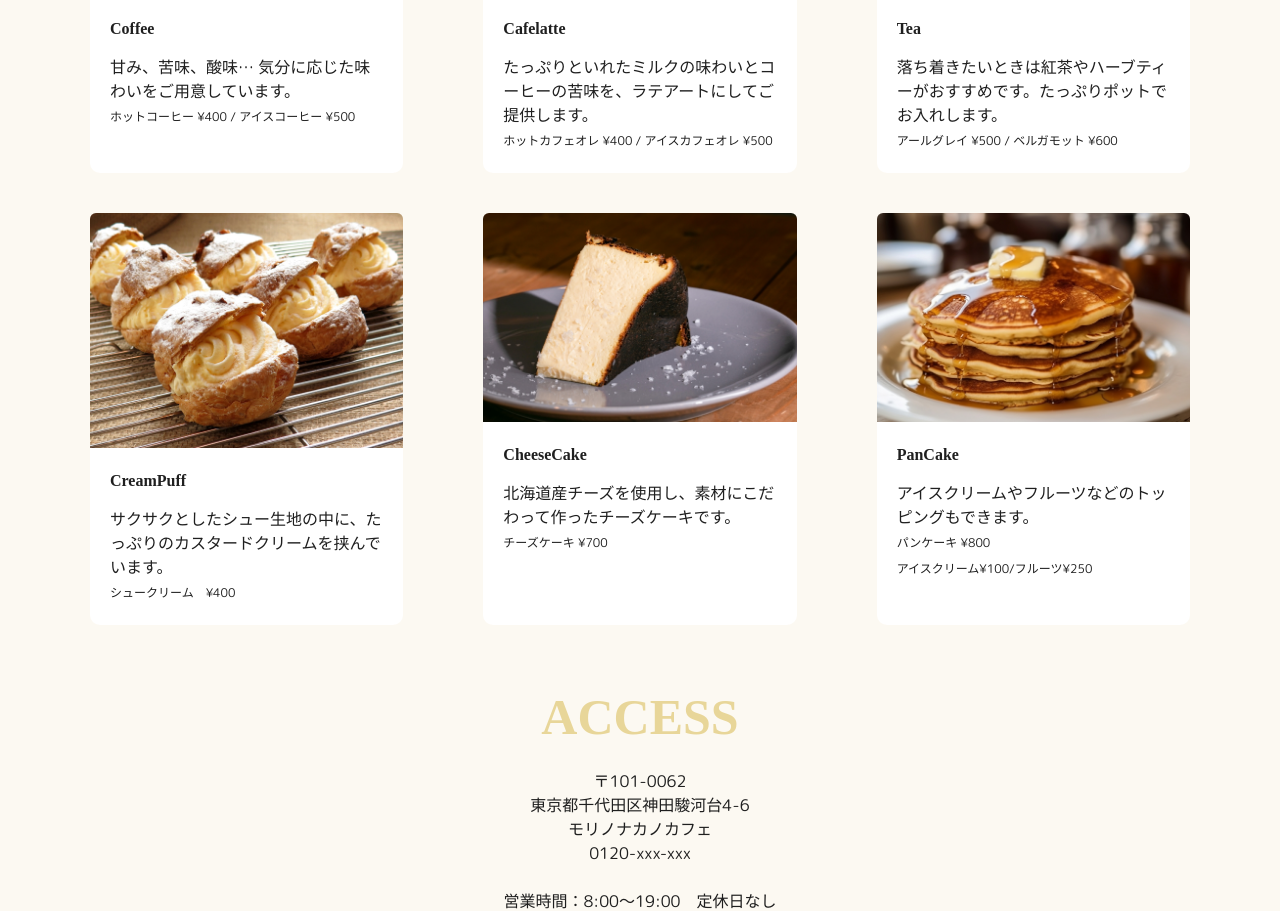
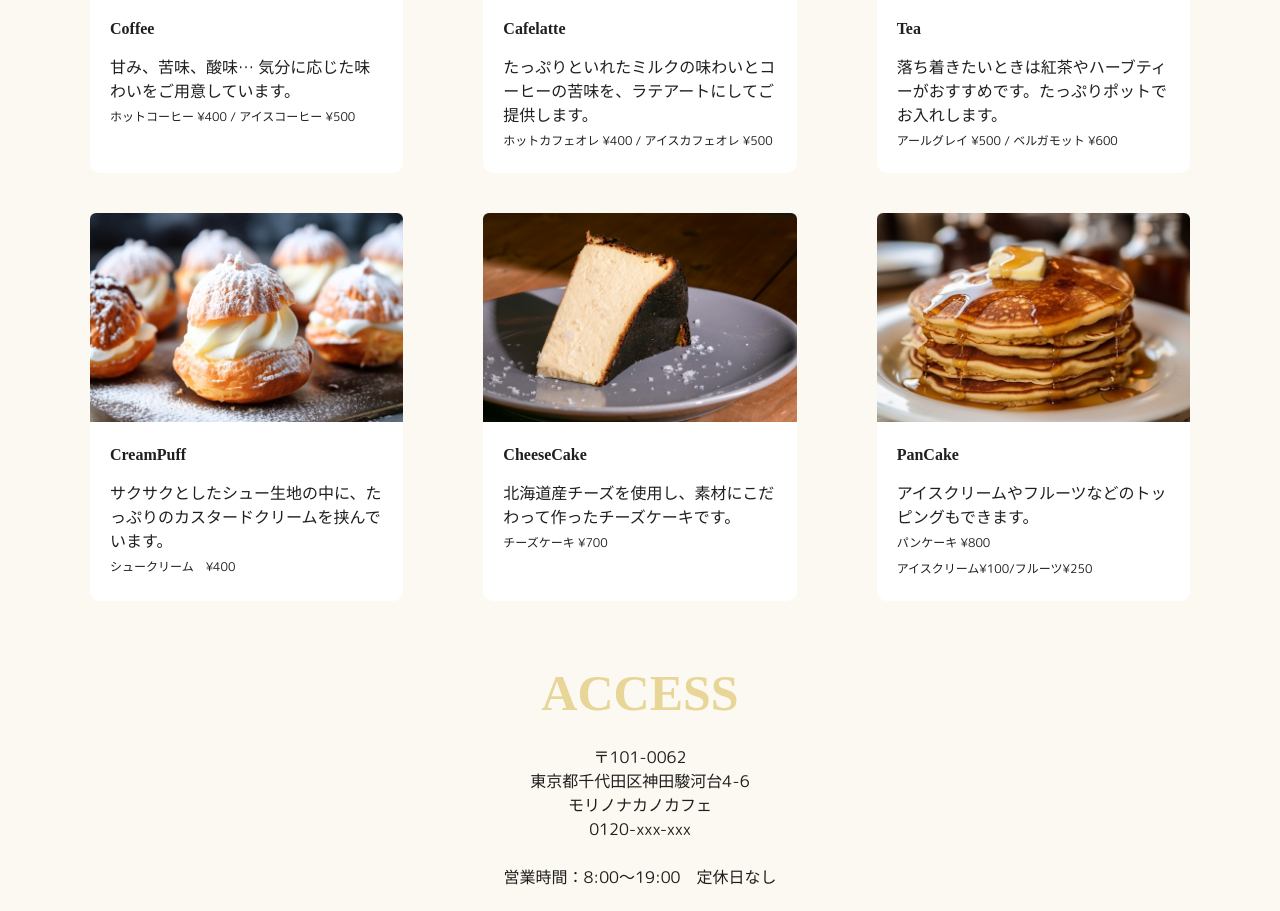
Before and after one commit to nanakoiza/nanakoiza.github.io, a plain HTML site: page index.html in a window 1280 px wide. Shown: the part 1305-2216 px from the top of the page. Drawn offline with Linux system fonts and the light colour scheme; a web font is replaced by a local one.

Commit message:
画像の大きさを調整

```diff
--- a/index.html
+++ b/index.html
@@ -74,7 +74,7 @@
       </li>
     </ul>
     <ul>
-      <li><img class="section-menu__item-picture" src="assets/images/index/cream-puffs-g57c302c60_1280.jpg" alt="cream puff">
+      <li><img class="section-menu__item-picture" src="assets/images/index/creampuff.jpg" alt="cream puff">
         <h3 class="section-menu__item-title">CreamPuff</h3>
         <p class="section-menu__item-description"> サクサクとしたシュー生地の中に、たっぷりのカスタードクリームを挟んでいます。<br>
           <span> シュークリーム　¥400</span> </p>
```
Also changed, not shown: assets/images/index/cream-puffs-g57c302c60_1280.jpg (deleted), assets/images/index/creampuff.jpg (added), assets/images/index/tea.jpg.
